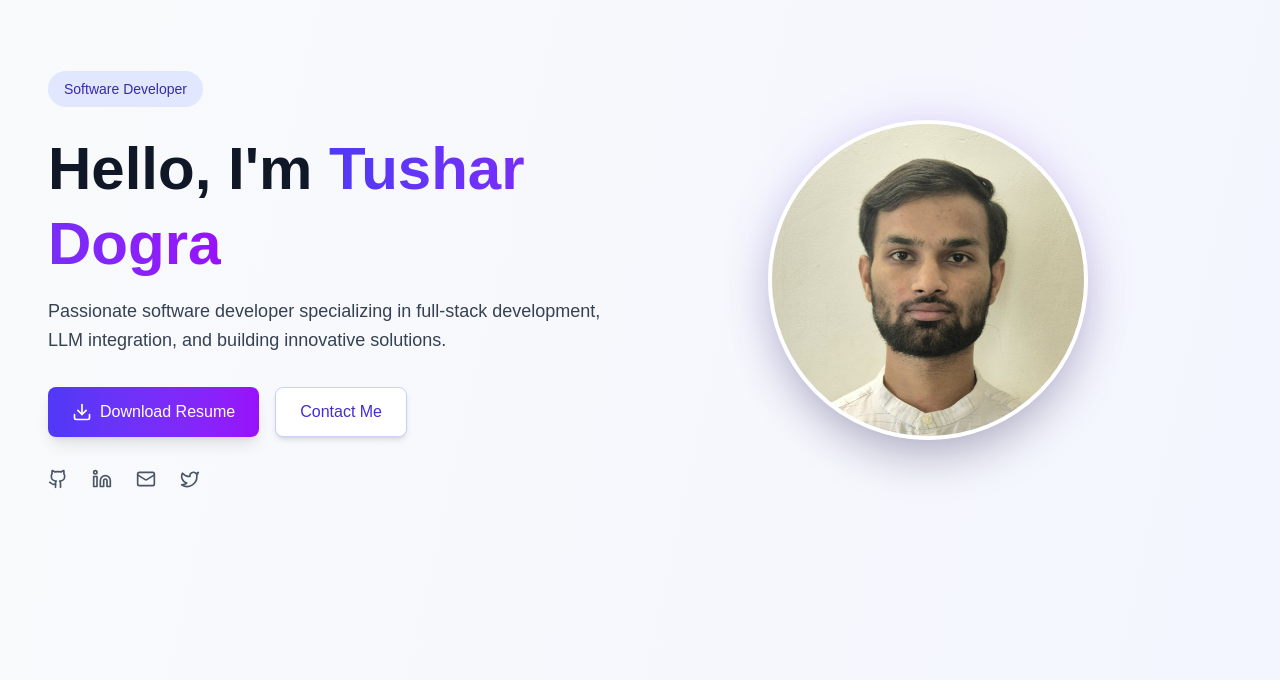
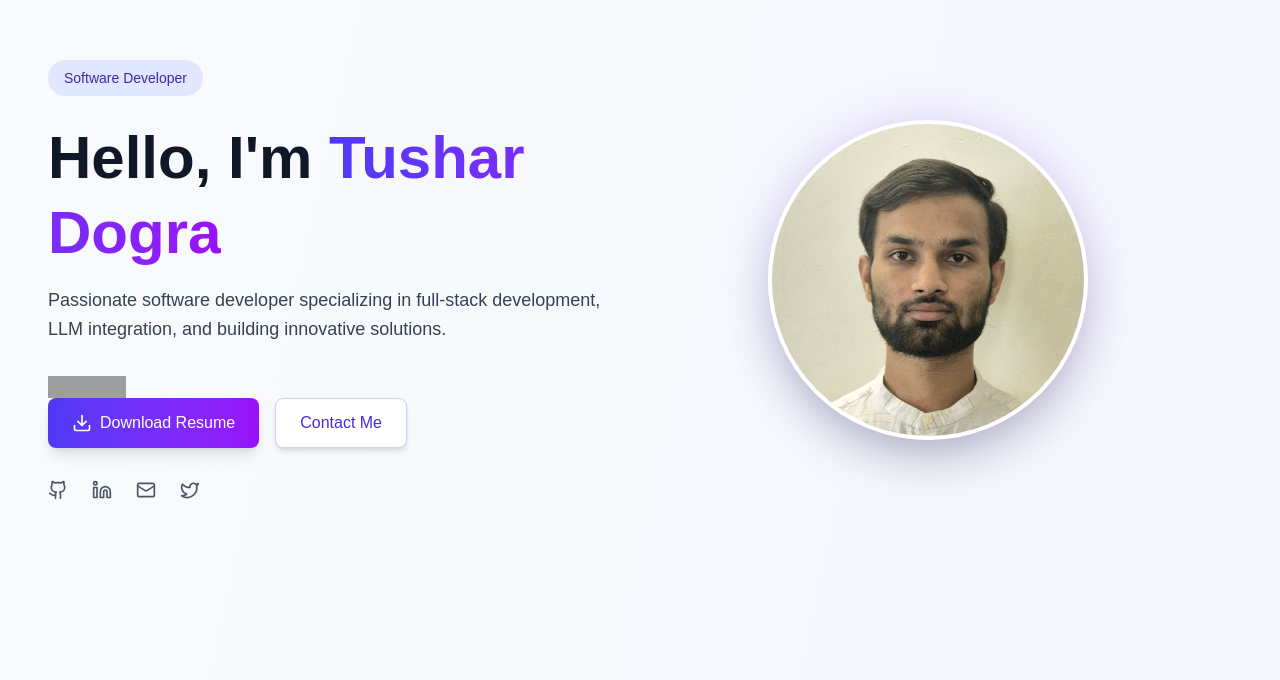
Before and after one commit to strikertushar19/portfolio, a Next.js app: page / in a window 1280 px wide. Shown: the part 120-800 px from the top of the page. Built offline with nearby package versions, Linux system fonts and the light colour scheme; grey boxes are pictures that could not be loaded.

Commit message:
fs6 link added

```diff
--- a/app/page.tsx
+++ b/app/page.tsx
@@ -434,6 +434,7 @@ const App = () => {
                     <p className="text-lg text-gray-700 leading-relaxed mb-8">
                         Passionate software developer specializing in full-stack development, LLM integration, and building innovative solutions.
                     </p>
+                    <a href="https://www.f6s.com/member/tushar-dogra?follow=1" target="_blank" rel="noopener noreferrer" title="Follow Tushar Dogra on F6S"><img src="https://www.f6s.com/images/f6s-follow-primary.png" width="78" height="22" alt="Follow Tushar Dogra on F6S" style={{ width: '78px', height: '22px', padding: '0px', margin: '0px' }} /></a>
                     <div className="flex flex-wrap gap-4 justify-center md:justify-start">
                         <a
                             href={resumeData.resumeUrl}
```
